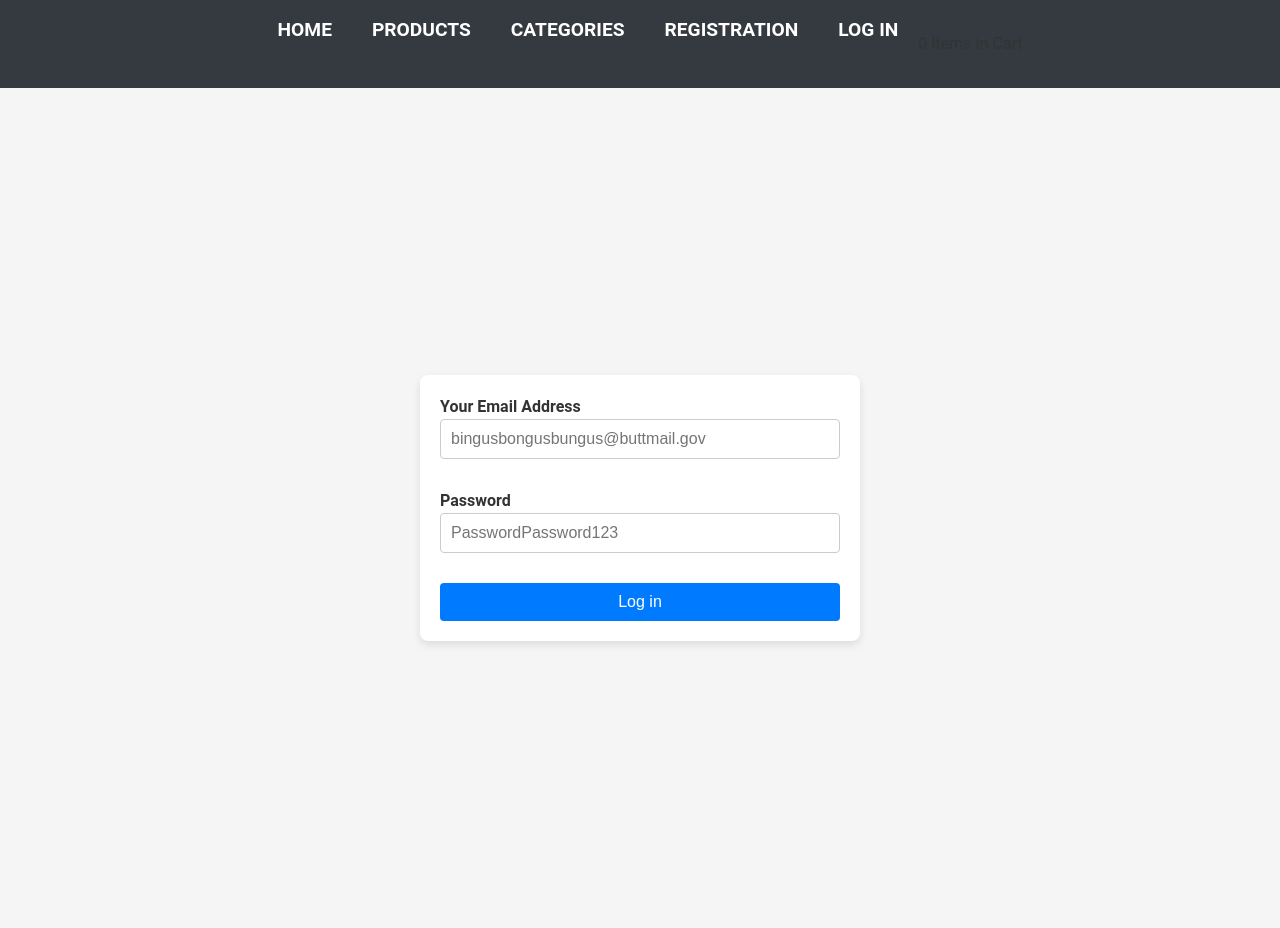
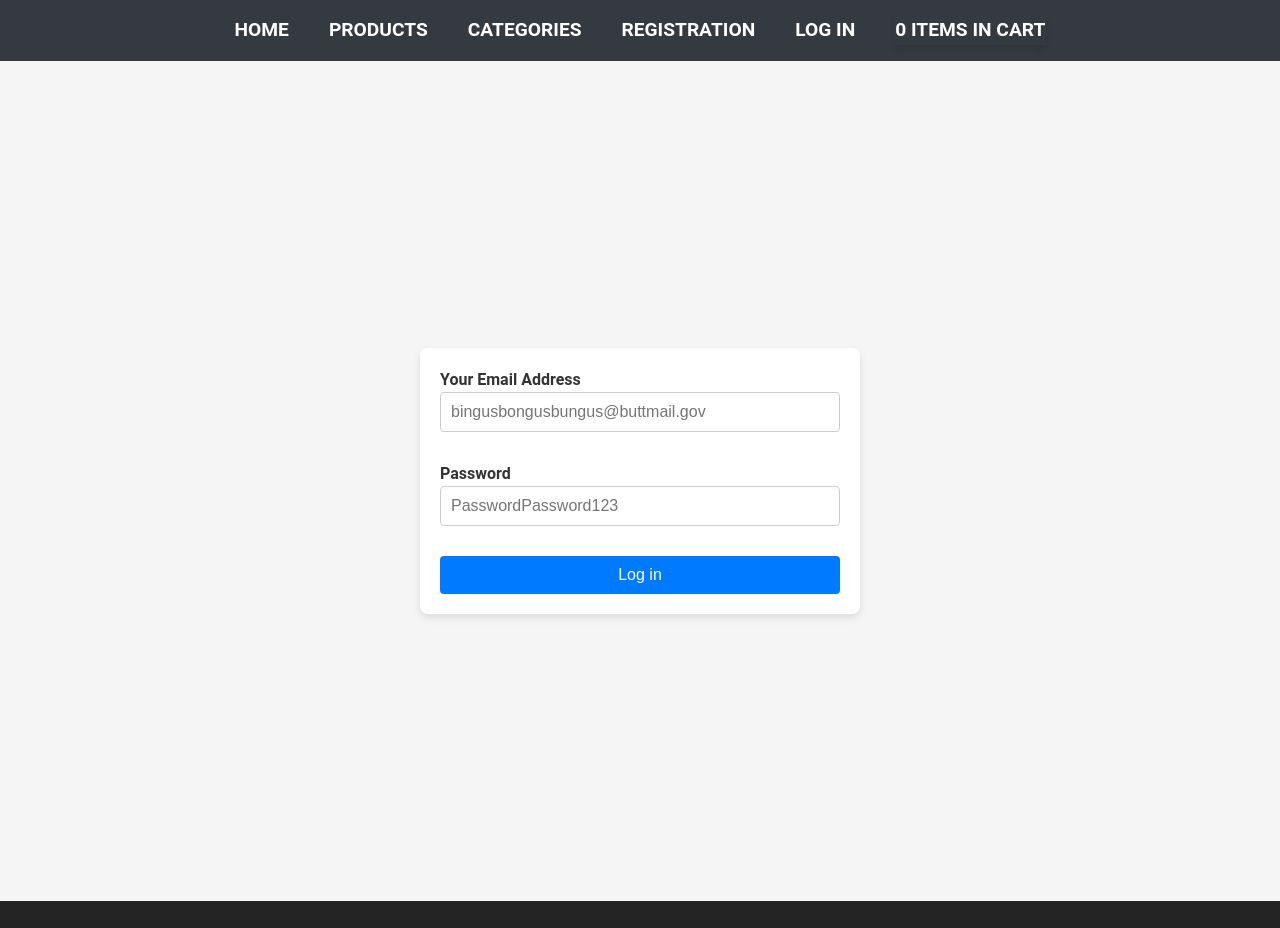
Before and after one commit to PrincessAspen/fake_store, a React (Vite) app: page /login in a window 1280 px wide. After the commit the page ends 901 px from the top, so only its background shows below. Built offline with nearby package versions, Linux system fonts and the light colour scheme; no server answers.

Commit message:
Got the cart display to work

```diff
--- a/src/pages/CartNotifier.jsx
+++ b/src/components/CartNotifier.jsx
@@ -1,5 +1,6 @@
 import { useEffect, useState } from 'react';
 import { useCart } from '../CartContext';
+import styles from './CartNotifier.module.css'
 
 const CartNotifier = () => {
   const [quantity, setQuantity] = useState(0);
@@ -14,7 +15,7 @@ const CartNotifier = () => {
     setQuantity(getQuantity)
   }, [cartItems]);
 
-  return <p>{quantity} Items in Cart</p>;
+  return <p className={styles.cart}>{quantity} Items in Cart</p>;
 };
 
 export default CartNotifier;
--- /dev/null
+++ b/src/components/CartNotifier.module.css
@@ -0,0 +1,19 @@
+.cart {
+    color: white;
+    font-size: 1.2rem;
+    font-weight: bold;
+    text-transform: uppercase;
+    text-decoration: none;
+    background-color: #343a40;
+    padding: 1rem 0;
+    box-shadow: 0px 4px 6px rgba(0, 0, 0, 0.1);
+    list-style-type: none;
+    display: flex;
+    justify-content: center;
+    margin: 0;
+    padding: 0;
+  }
+  .cart:hover {
+    color: #e63946;
+    cursor: pointer;
+  }
--- a/src/pages/Layout.jsx
+++ b/src/pages/Layout.jsx
@@ -2,7 +2,7 @@ import {Outlet, NavLink, useNavigate} from 'react-router-dom';
 import styles from './Layout.module.css';
 import { useAuth } from '../AuthContext'
 import {useCart} from '../CartContext'
-import CartNotifier from './CartNotifier';
+import CartNotifier from '../components/CartNotifier';
 
 const Layout = () => {
     const {user, token, logout} = useAuth();
@@ -44,7 +44,7 @@ const Layout = () => {
                         </>
                     )}
                 </>
-                <li>
+                <li className={styles.navItem}>
                     <CartNotifier/>
                 </li>
             </ul>
--- a/src/routes/Products.jsx
+++ b/src/routes/Products.jsx
@@ -1,7 +1,7 @@
 import {useState, useEffect} from 'react'
 import {useLoaderData, Link} from 'react-router-dom'
 import styles from './Products.module.css'
-import AddToCartBtn from '../pages/AddToCartBtn'
+import AddToCartBtn from '../components/AddToCartBtn'
 
 export const loader = async () => {
     const apiUrl = `${import.meta.env.VITE_API_URL}/products`;
```
Also changed, not shown: src/components/AddToCartBtn.jsx (renamed from src/pages/AddToCartBtn.jsx), src/pages/CartNotifier.module.jsx (deleted).
